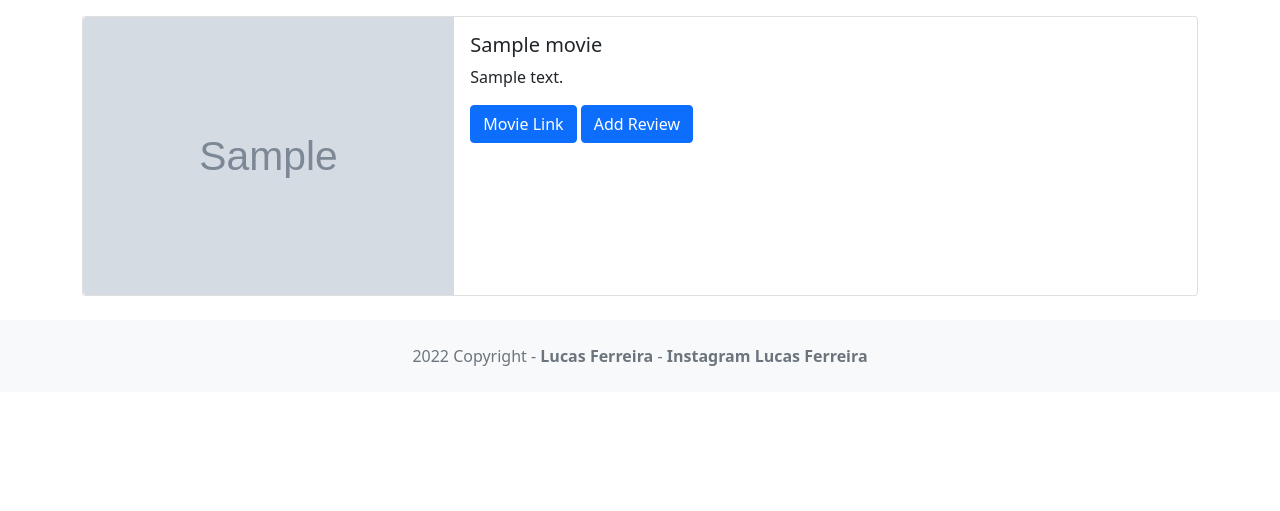
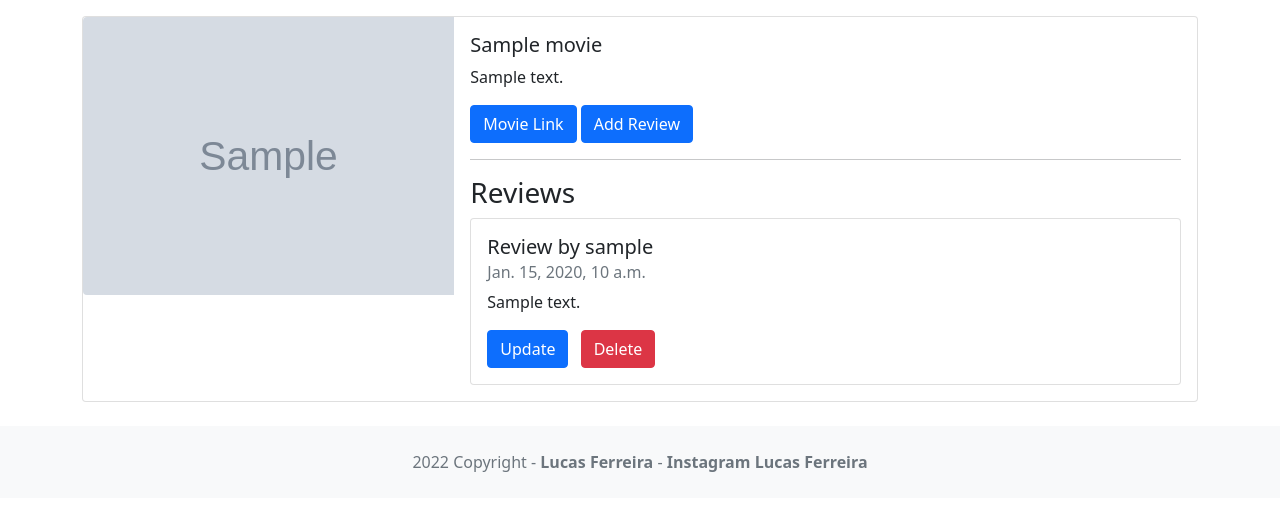
Before and after one commit to llucasft/moviereviews, a Django app: page /movie/1 in a window 1280 px wide. Shown: the part 56-567 px from the top of the page. Run offline with Django 4.2, Linux system fonts and the light colour scheme; a user stored in the database is signed in; tables that the repository leaves empty hold one stand-in row (values such as "Sample post"); grey boxes marked "Sample" are stand-in pictures.

Commit message:
Mostrando os reviews na página do filme

```diff
--- a/movie/templates/detail.html
+++ b/movie/templates/detail.html
@@ -19,6 +19,25 @@
                         </a>
                         {% endif %}
                     </p>
+                    <hr />
+                    <h3>Reviews</h3>
+                    <ul class="list-group">
+                        {% for review in reviews %}
+                        <li class="list-group-item pb-3 pt-3">
+                            <h5 class="card-title">
+                                Review by {{ review.user.username }}
+                            </h5>
+                            <h6 class="card-subtitle mb-2 text-muted">
+                                {{ review.date }}
+                            </h6>
+                            <p class="card-text">{{ review.text }}</p>
+                            {% if user.is_authenticated and user == review.user %}
+                            <a class="btn btn-primary me-2" href="#">Update</a>
+                            <a class="btn btn-danger" href="#">Delete</a>
+                            {% endif %}
+                        </li>
+                        {% endfor %}
+                    </ul>
                 </div>
             </div>
     </div>
--- a/movie/views.py
+++ b/movie/views.py
@@ -28,8 +28,10 @@ def about(request):
 
 def detail(request, movie_id):
     movie = get_object_or_404(Movie, pk=movie_id)
+    reviews = Review.objects.filter(movie = movie)
     return render(request, 'detail.html',
-    {'movie':movie})
+    {'movie':movie,
+    'reviews':reviews})
 
 
 def createreview(request, movie_id):
```
